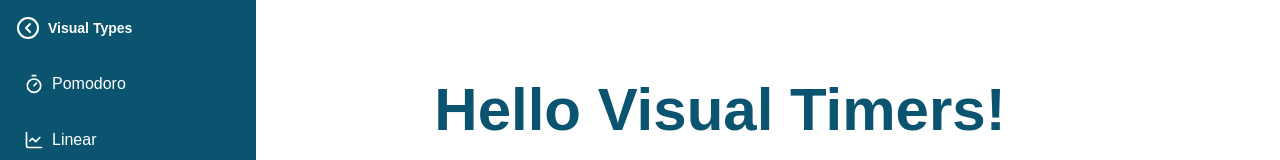
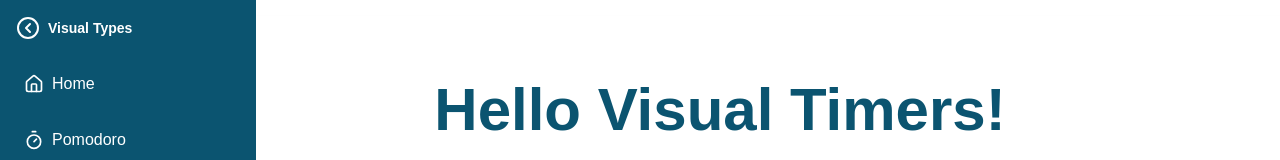
Before and after one commit to JGrineau/visual-timers, a Next.js app: page / in a window 1280 px wide. Shown: the top 160 px of the page. Built offline with nearby package versions, Linux system fonts and the light colour scheme.

Commit message:
Side bar home added

```diff
--- a/src/app/page.tsx
+++ b/src/app/page.tsx
@@ -4,7 +4,7 @@ import React from "react";
 import YouTubeEmbed from "@/components/YouTubeEmbed/Page";
 import AutoVideoSlider from "@/components/AutoVideoSlider/Page";
 
-import '../app/globals.css'; // Ensure global styles are imported
+import '../app/globals.css';
 
 export default function Page() {
     const router = useRouter();
--- a/src/app/pomodoro/page.tsx
+++ b/src/app/pomodoro/page.tsx
@@ -1,5 +1,5 @@
 export default function Pomodoro() {
     return (
-        <h1>Currently under construction</h1>
+        <h1 className="mx-auto">Currently under construction</h1>
     )
 }
--- a/src/components/AutoVideoSlider/Page.tsx
+++ b/src/components/AutoVideoSlider/Page.tsx
@@ -16,7 +16,7 @@ const videoList = [
 ];
 
 const ITEMS_PER_PAGE = 3;
-const AUTO_ROTATE_INTERVAL = 10000; // 10 seconds
+const AUTO_ROTATE_INTERVAL = 10000;
 
 const AutoVideoSlider: React.FC = () => {
   const [startIndex, setStartIndex] = useState(0);
@@ -36,7 +36,7 @@ const AutoVideoSlider: React.FC = () => {
       handleNext();
     }, AUTO_ROTATE_INTERVAL);
 
-    return () => clearInterval(interval); // Clean up on unmount
+    return () => clearInterval(interval);
   }, []);
 
   const visibleVideos = videoList.slice(startIndex, startIndex + ITEMS_PER_PAGE);
--- a/src/components/side-bar/Page.tsx
+++ b/src/components/side-bar/Page.tsx
@@ -1,7 +1,7 @@
 'use client';
 import Link from 'next/link';
 import '../../app/globals.css';
-import { Menu, Timer, LineChart, Circle, Clock, CircleChevronLeft } from 'lucide-react';
+import { Menu, Timer, LineChart, Circle, Clock, CircleChevronLeft, HomeIcon } from 'lucide-react';
 import React from 'react';
 import { useState } from 'react';
 
@@ -32,6 +32,14 @@ export default function Page() {
 
       {/* Navigation Links */}
       <nav className="flex flex-col space-y-4">
+
+        <Link
+          href="/"
+          className="flex items-center space-x-2 hover:bg-(--accent-color) p-2 rounded transition"
+        >
+          <HomeIcon size={20} />
+          {!isCollapsed && <span>Home</span>}
+        </Link>
         <Link
           href="/pomodoro"
           className="flex items-center space-x-2 hover:bg-(--accent-color) p-2 rounded transition"
```
